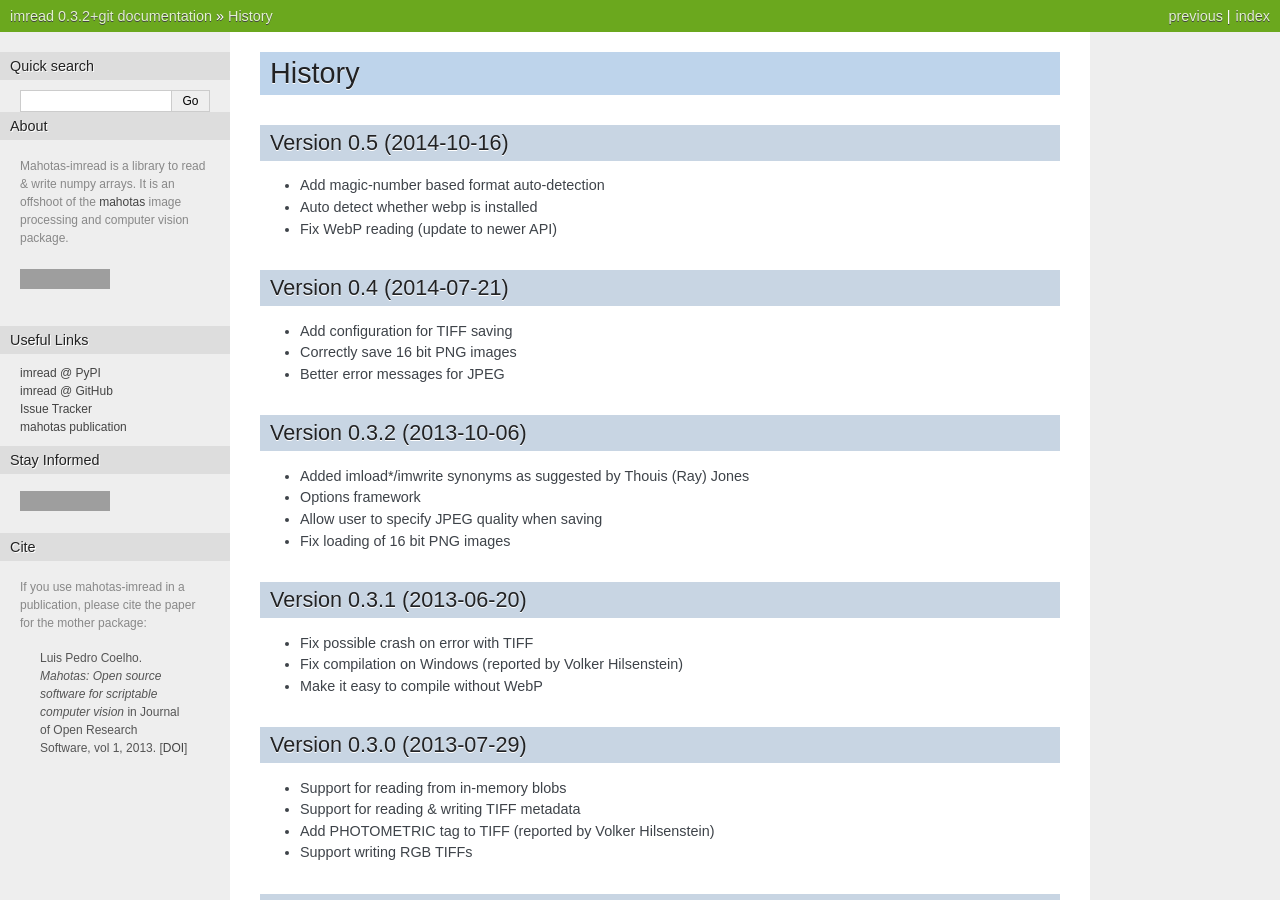
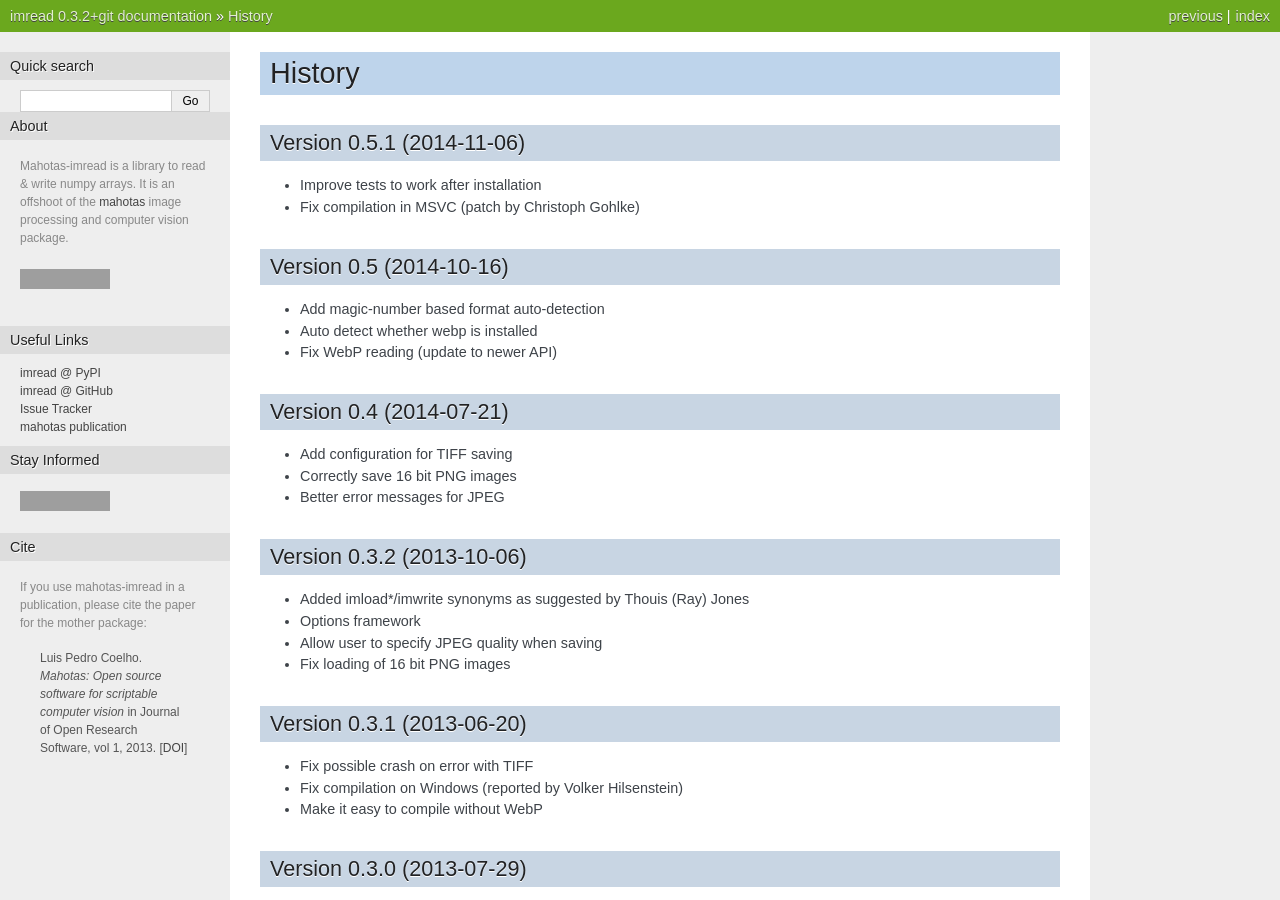
Before and after one commit to luispedro/imread, a Sphinx documentation site: the page built from docs/source/history.rst, in a window 1280 px wide and 900 px high, cut to the strip 0-900 px from the top of the window. Built offline with Sphinx 7.4.7, drawn with Linux system fonts in a browser that asks for light colours; grey boxes are pictures that could not be loaded.

Commit message:
BLD Version 0.5.1
This is a very minor release with compilation/testing fixes.

Full ChangeLog
    * Improve tests to work after installation
    * Fix compilation in MSVC (patch by Christoph Gohlke)

```diff
--- a/README.rst
+++ b/README.rst
@@ -113,6 +113,12 @@ bug reports will not be considered.
 History
 ~~~~~~~
 
+Version 0.5.1 (2014-11-06)
+--------------------------
+- Improve tests to work after installation
+- Fix compilation in MSVC (patch by Christoph Gohlke)
+
+
 Version 0.5 (2014-10-16)
 ------------------------
 - Add magic-number based format auto-detection
--- a/docs/source/history.rst
+++ b/docs/source/history.rst
@@ -1,6 +1,12 @@
 =======
 History
 =======
+
+Version 0.5.1 (2014-11-06)
+--------------------------
+- Improve tests to work after installation
+- Fix compilation in MSVC (patch by Christoph Gohlke)
+
 
 Version 0.5 (2014-10-16)
 ------------------------
```
Also changed, not shown: 2 other files.
